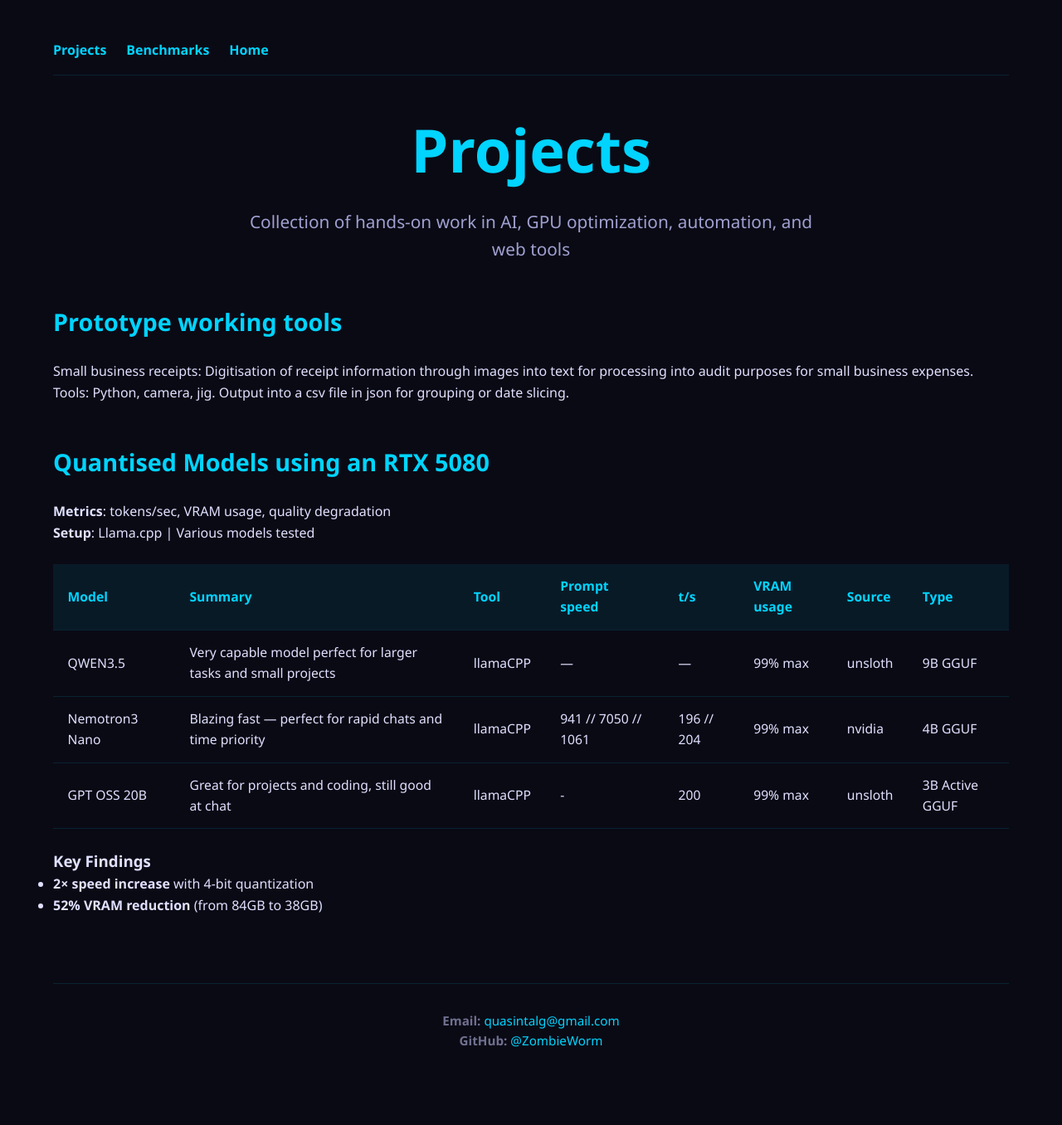
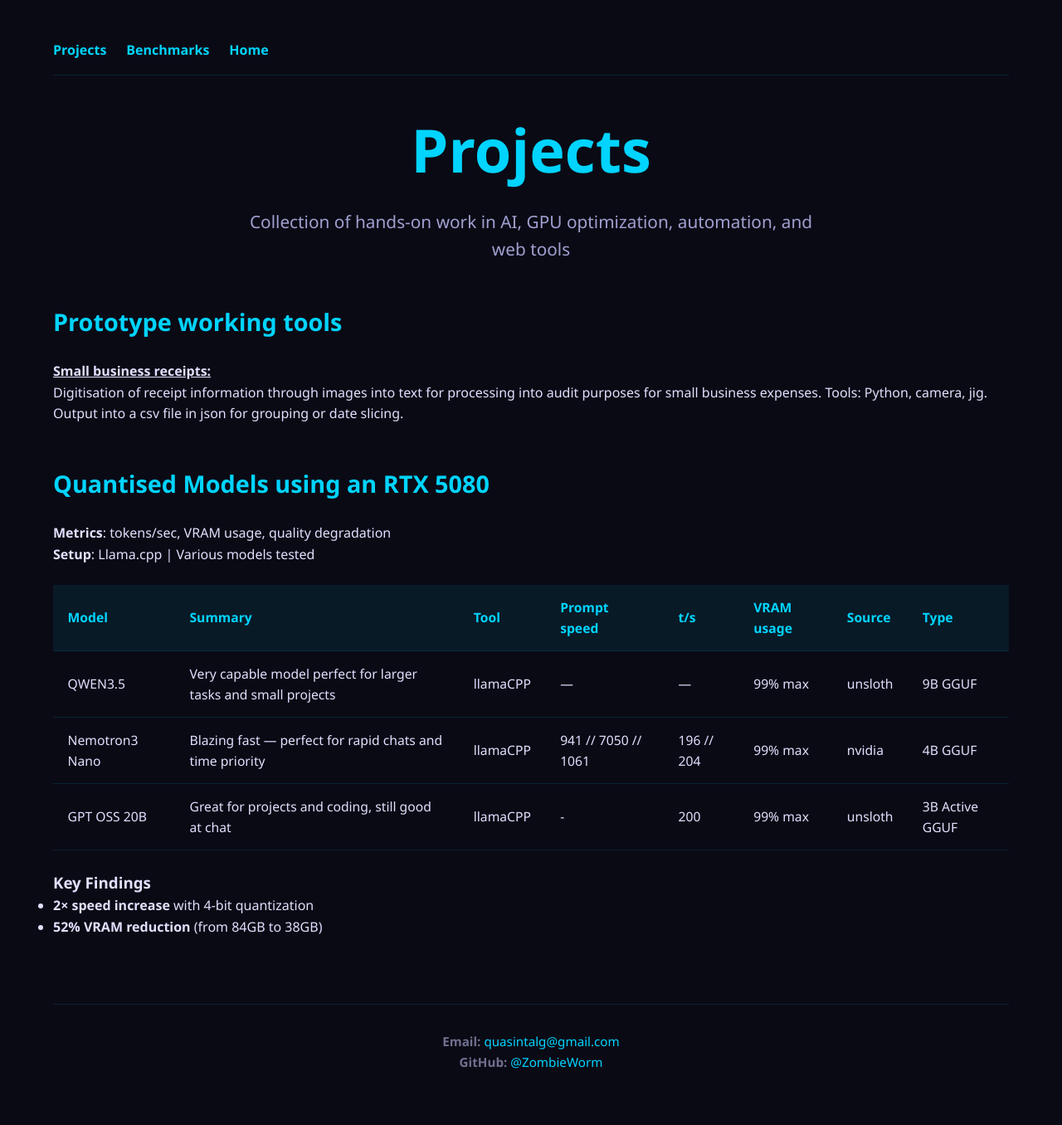
Before and after one commit to ZombieWorm/ZombieWorm.github.io, a Jekyll site: the page projects.html, which Jekyll copies as it is, in a window 1280 px wide. Shown: the whole page at 83% size. Built offline with Jekyll 4.4.1, drawn with Linux system fonts in a browser that asks for light colours; before the commit the page ends 1330 px from its top, so only the background shows below that.

Commit message:
minor edits

```diff
--- a/projects.html
+++ b/projects.html
@@ -191,7 +191,7 @@
   </header>
   <div class="container">
     <h2 class="section-title">Prototype working tools</h2>
-    <p>Small business receipts: Digitisation of receipt information through images into text for processing into audit purposes for small business expenses. Tools:
+    <p><h4><u>Small business receipts:</u></h4>Digitisation of receipt information through images into text for processing into audit purposes for small business expenses. Tools:
       Python, camera, jig. Output into a csv file in json for grouping or date slicing.</p>
     <h2 class="section-title">Quantised Models using an RTX 5080</h2>
     <p><strong>Metrics</strong>: tokens/sec, VRAM usage, quality degradation<br>
```
